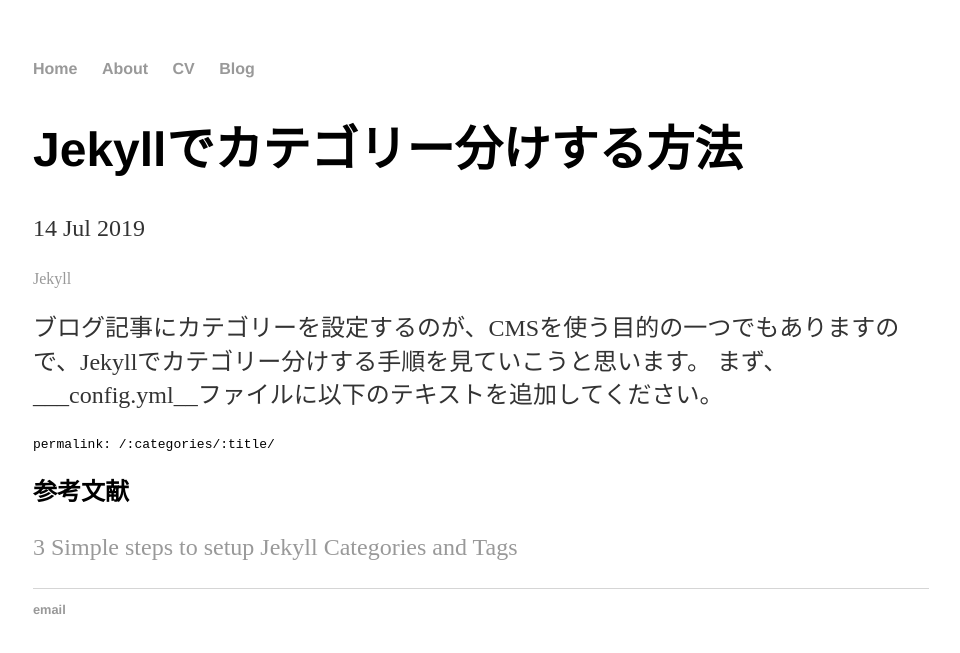
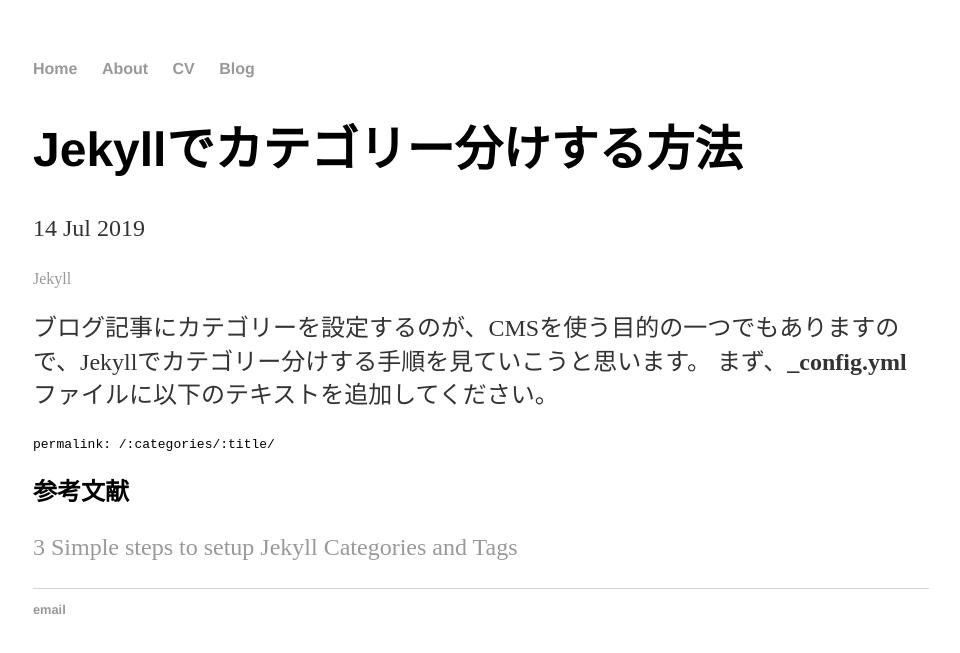
Before and after one commit to agematsu/agematsu.github.io, a Jekyll site: the page built from _posts/2019-07-14-Jekyllでカテゴリー分けする方法.md, in a window 1280 px wide. Shown: the top 653 px of the page, without its empty margins (159-1119 px from the left). Built offline with Jekyll 4.4.1, drawn with Linux system fonts in a browser that asks for light colours.

````diff
--- a/_posts/2019-07-14-Jekyllでカテゴリー分けする方法.md
+++ b/_posts/2019-07-14-Jekyllでカテゴリー分けする方法.md
@@ -4,7 +4,7 @@ title: Jekyllでカテゴリー分けする方法
 categories: Jekyll
 ---
 ブログ記事にカテゴリーを設定するのが、CMSを使う目的の一つでもありますので、Jekyllでカテゴリー分けする手順を見ていこうと思います。
-まず、___config.yml__ファイルに以下のテキストを追加してください。
+まず、**_config.yml**ファイルに以下のテキストを追加してください。
 ```
 permalink: /:categories/:title/
 ```
````
